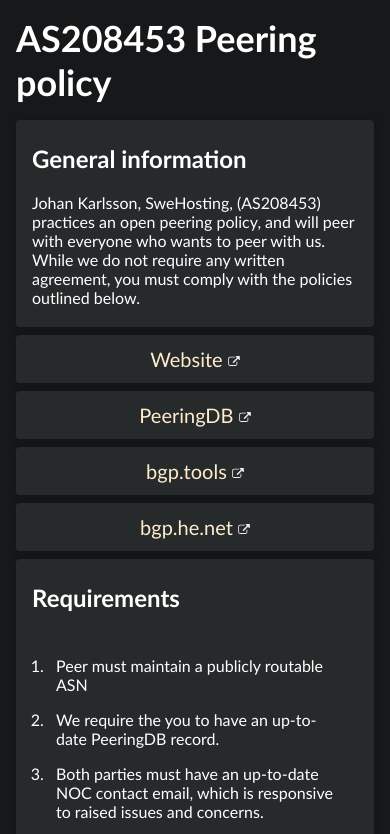
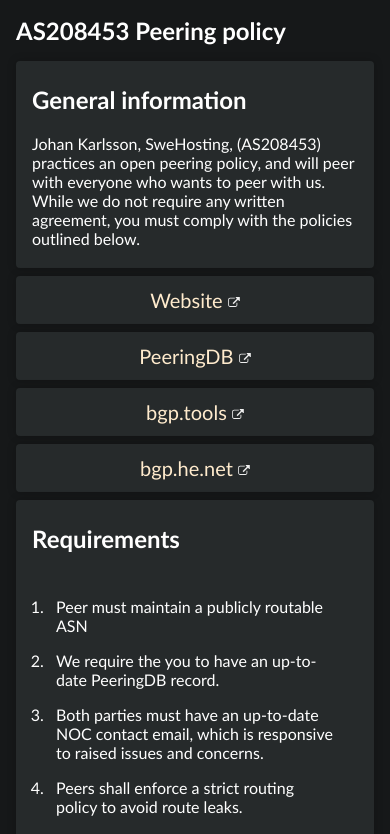
Before and after one commit to JouanDeag/as208453-site, a SvelteKit app: page / in a window 390 px wide. Shown: the top 834 px of the page. Built offline with nearby package versions, Linux system fonts and the light colour scheme.

Commit message:
style: Improve responsiveness

```diff
--- a/src/routes/+page.svelte
+++ b/src/routes/+page.svelte
@@ -135,7 +135,7 @@
 	}
 
 	h1 {
-		font-size: 2.25rem;
+		font-size: clamp(1.5rem, 5vw, 2.25rem);
 		margin: 0 0 1rem 0;
 	}
 
@@ -179,7 +179,7 @@
 
 	@media (max-width: 768px) {
 		.grid {
-			grid-template-columns: 1fr;
+			grid-template-columns: 100%;
 		}
 	}
 </style>
```
